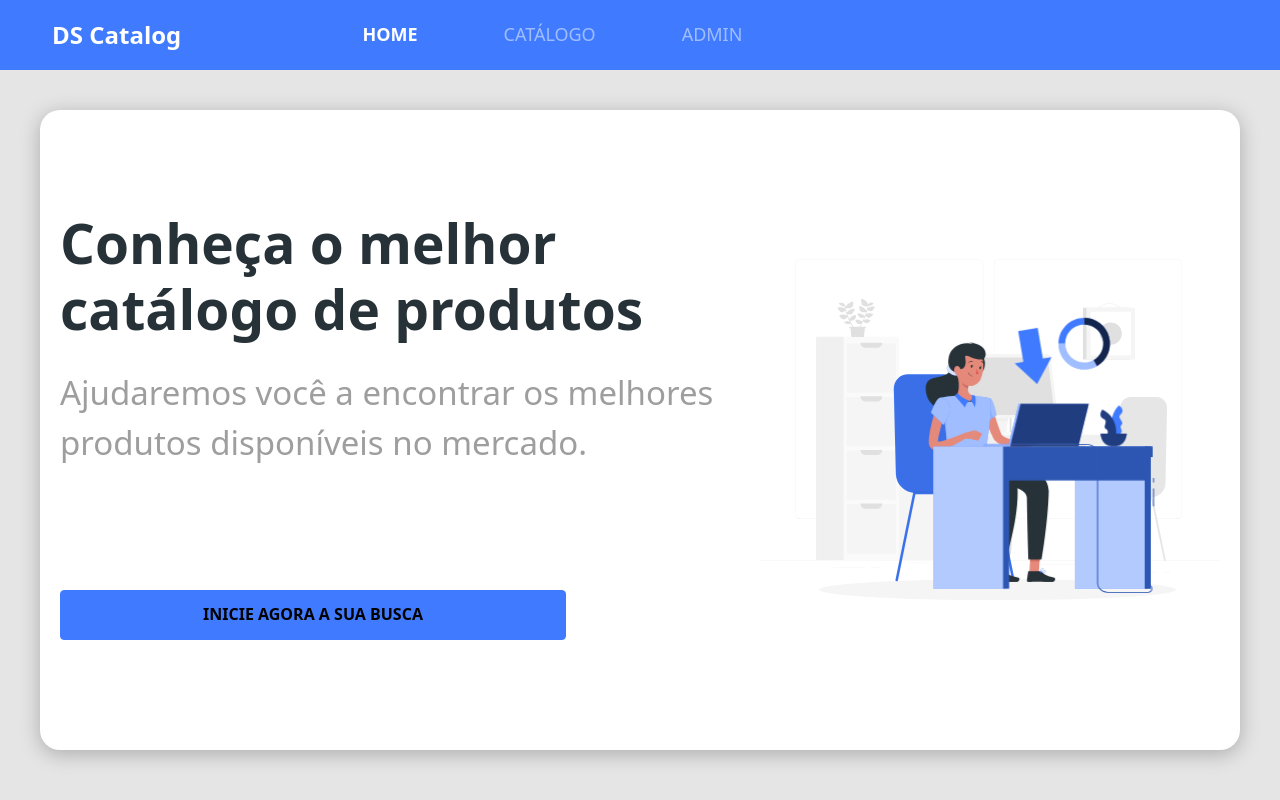
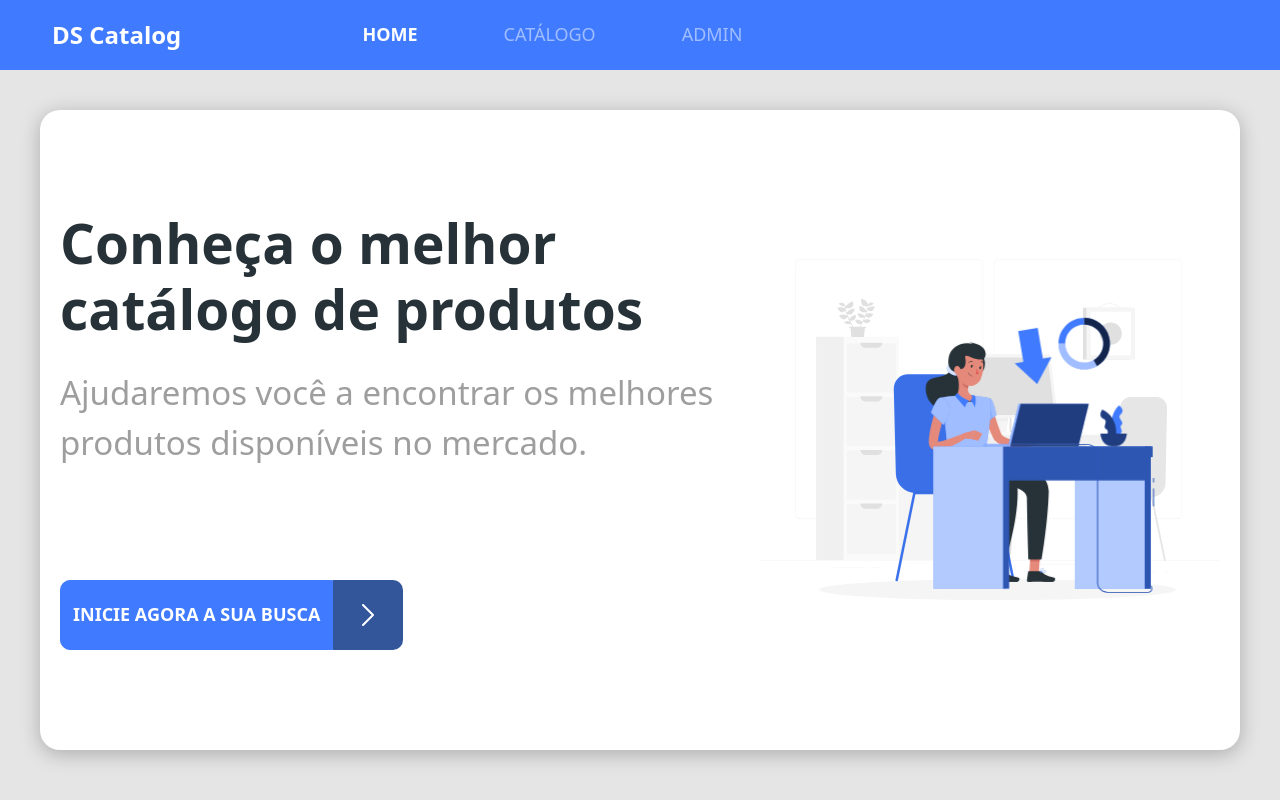
Before and after one commit to Deividwb/DSCatalog, a React (Create React App) app in the folder frontweb/: page / in a window 1280 px wide. Built offline with nearby package versions, Linux system fonts and the light colour scheme.

Commit message:
Custom ButtonIcon

```diff
--- a/frontweb/src/components/ButtonIcon/index.tsx
+++ b/frontweb/src/components/ButtonIcon/index.tsx
@@ -1,11 +1,17 @@
 import './styles.css';
+import { ReactComponent as ArrowIcon } from 'assets/images/arrow.svg';
 
-const ButtonIcon = () =>{
-    return(
-        <button className="btn btn-primary btn-icon">
-            <h6>INICIE AGORA A SUA BUSCA</h6>
+const ButtonIcon = () => {
+  return (
+    <div className="btn-container">
+        <button className="btn btn-primary">
+          <h6>INICIE AGORA A SUA Busca</h6>
         </button>
-    );
-}
+      <div className="btn-icon-container">
+        <ArrowIcon />
+      </div>
+    </div>
+  );
+};
 
 export default ButtonIcon;
--- a/frontweb/src/components/ButtonIcon/styles.css
+++ b/frontweb/src/components/ButtonIcon/styles.css
@@ -1,3 +1,37 @@
-.btn-icon{
+.btn-container{
+    display: flex;
+}
+
+.btn-container button{
+
+    border-radius: 10px 0 0 10px;
+}
+
+.btn h6{
+    color: #fff;
+    font-size: 12px;
+    text-transform: uppercase;
+}
+
+.btn-icon-container{
+    display: flex;
+    justify-content: center;
+    align-items: center;
+    width: 50px;
     height: 50px;
+    border-radius: 0px 10px 10px 0px;
+    background-color: #33569b;
 }
+
+@media (min-width: 576px){
+
+    .btn-icon-container{
+        width: 70px;
+        height: 70px;
+    }
+
+    .btn h6{
+        font-size: 18px;
+    }
+
+}
--- a/frontweb/src/pages/Home/index.tsx
+++ b/frontweb/src/pages/Home/index.tsx
@@ -15,9 +15,11 @@
               mercado.
             </p>
           </div>
-          <Link to="/products">
-            <ButtonIcon />
-          </Link>
+          <div>
+            <Link to="/products">
+              <ButtonIcon />
+            </Link>
+          </div>
         </div>
         <div className="home-image-container">
           <MainImage />
--- a/frontweb/src/pages/Home/styles.css
+++ b/frontweb/src/pages/Home/styles.css
@@ -53,10 +53,6 @@
   .home-content-container p {
     width: 506px;
     margin-bottom: 20px;
-  }
-
-  .home-content-container button {
-    width: 506px;
   }
 
   .home-image-container svg {
```
Also changed, not shown: frontweb/src/assets/images/arrow.svg (added).
